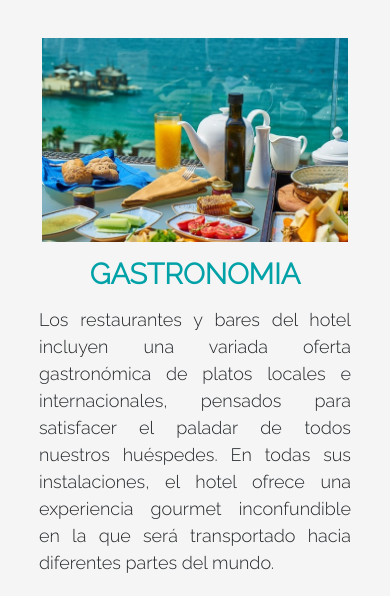
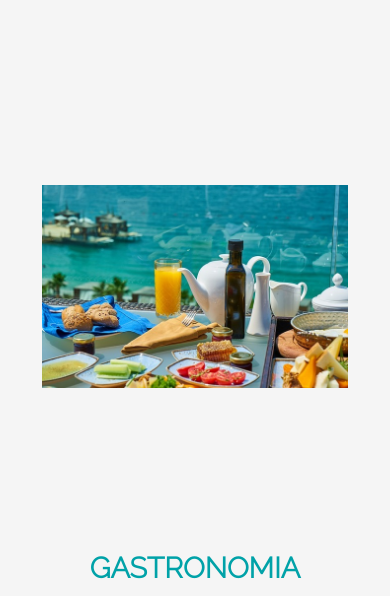
Before and after one commit to monisz/PF-27-2, a website: page servicios.html in a window 390 px wide. Shown: the part 193-789 px from the top of the page. Drawn offline with nearby package versions, Linux system fonts and the light colour scheme.

Commit message:
Update estilosNueva.css

```diff
--- a/css/estilosNueva.css
+++ b/css/estilosNueva.css
@@ -151,7 +151,7 @@
         padding: 2% 0; }
     .gastronomia .gastronomia__imagen {
       width: unset;
-      padding: 3% 1%;
+      padding: 50% 1%;
       max-height: width/1.5;}
   .spa {
     flex-direction: column;
```
